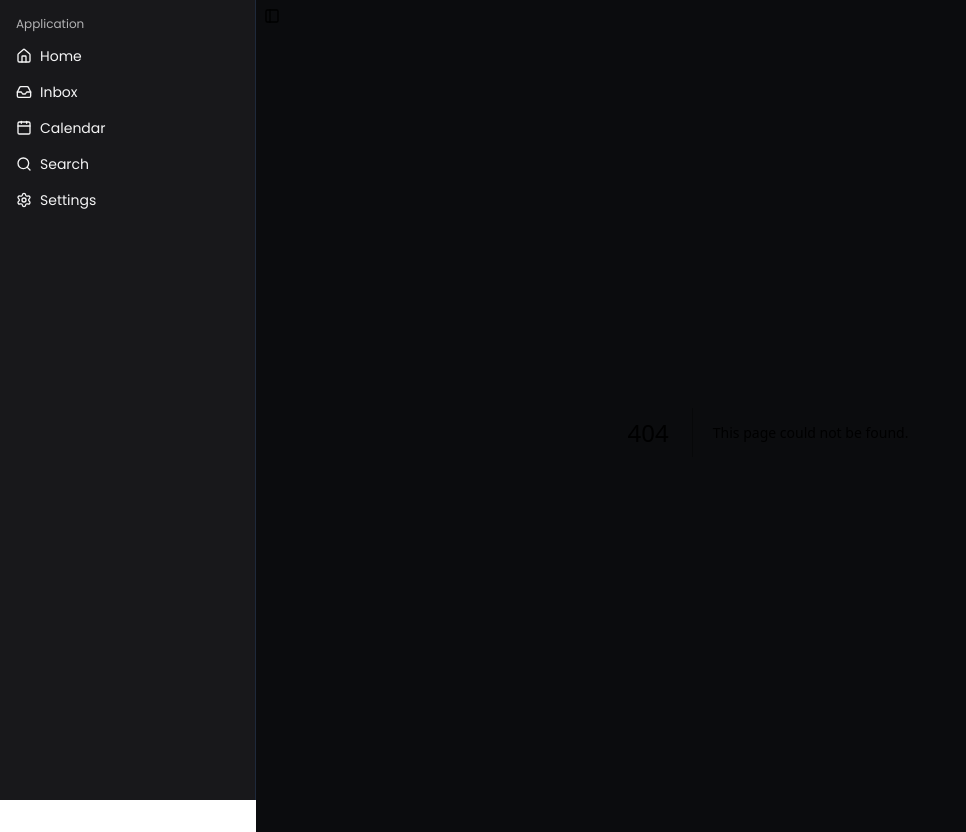
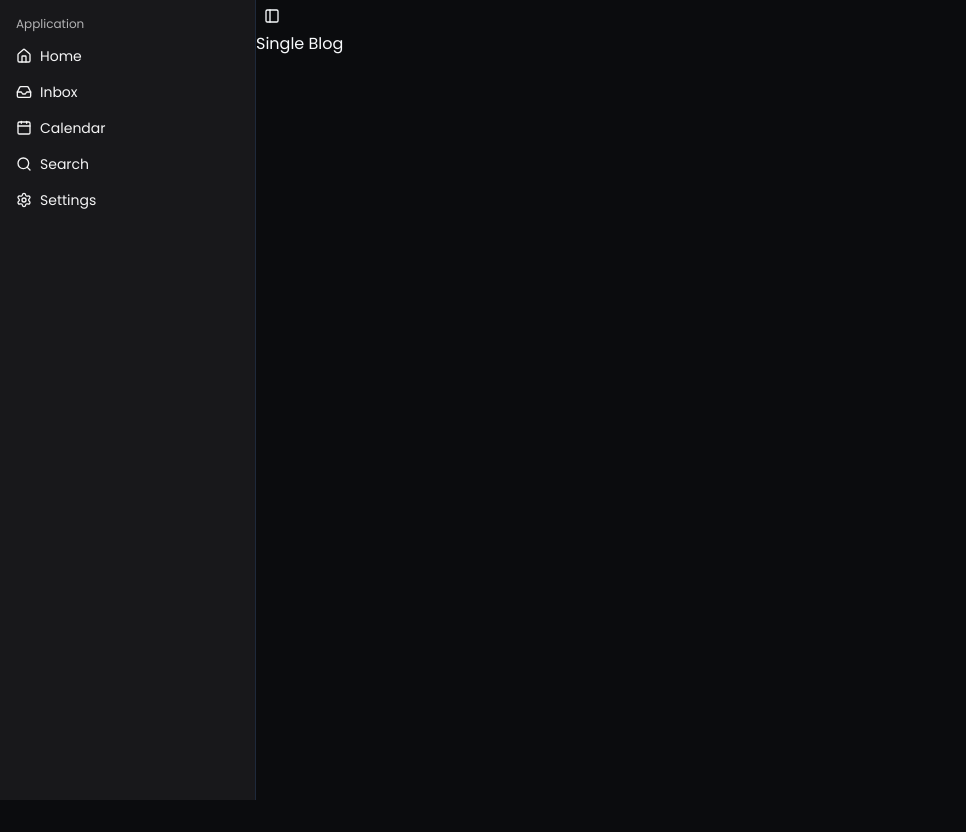
Before and after one commit to coderAshwathama/next-cms, a Next.js app: page /blog/demo-slug in a window 1280 px wide. Before the commit this address had no page. Shown: the whole page, without its empty margins (0-966 px from the left). After the commit the page ends 800 px from the top, so only its background shows below. Built offline with nearby package versions, Linux system fonts and the light colour scheme.

Commit message:
added single blog route

```diff
--- /dev/null
+++ b/src/app/blog/[slug]/page.jsx
@@ -0,0 +1,3 @@
+export default function SingleBlog() {
+  return <>Single Blog</>;
+}
--- a/src/app/blogs/page.jsx
+++ b/src/app/blogs/page.jsx
@@ -51,7 +51,7 @@ const BlogCard = ({ title, excerpt, image, url }) => {
       <p className="text-sm text-gray-400 ">{excerpt}</p>
       <Link
         className="bg-zinc-600/70 py-2 px-3 rounded w-fit  text-xs "
-        href={url}
+        href={`/blog${url}`}
       >
         {" "}
         Read More
```
